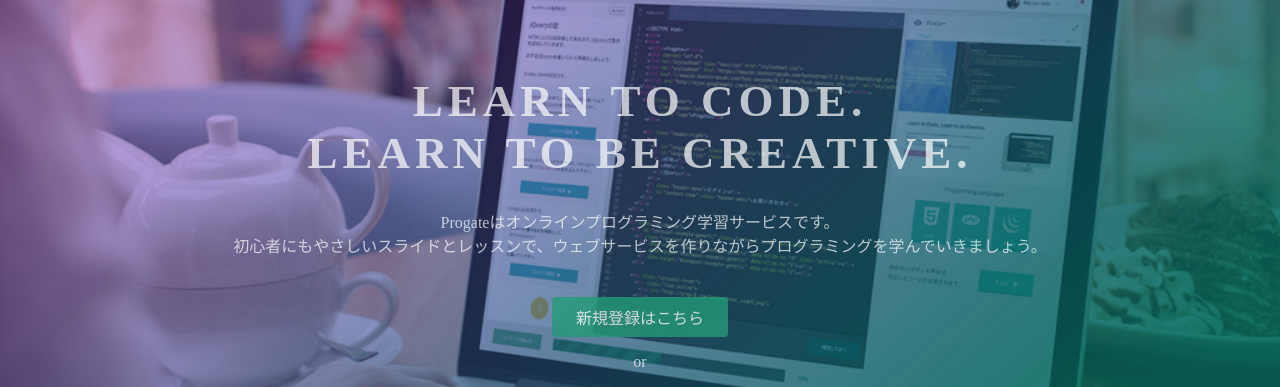
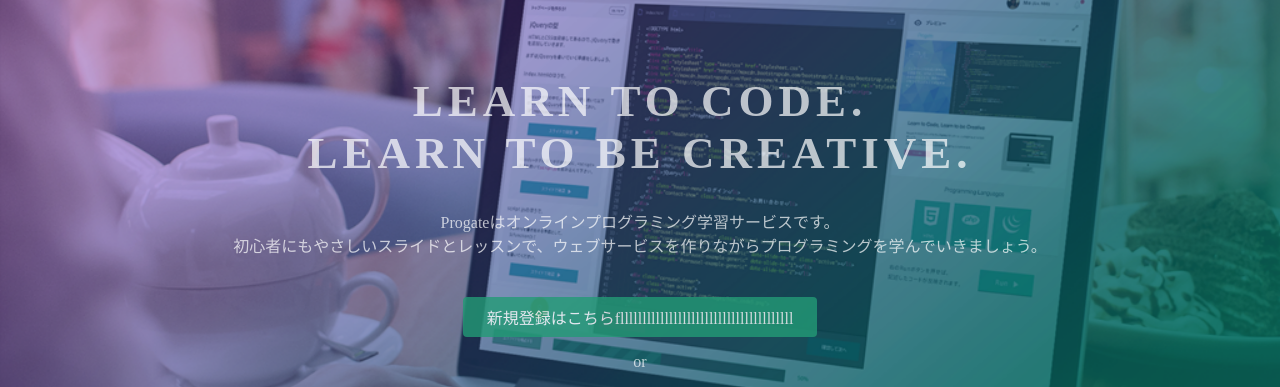
Before and after one commit to ponde0816/pande0816.github.io, a plain HTML site: page index.html in a window 1280 px wide. Shown: the part 135-522 px from the top of the page. Drawn offline with Linux system fonts and the light colour scheme.

Commit message:
Update index.html

```diff
--- a/index.html
+++ b/index.html
@@ -26,7 +26,7 @@
       <h1>LEARN TO CODE.<br>LEARN TO BE CREATIVE.</h1>
       <p>Progateはオンラインプログラミング学習サービスです。<br>初心者にもやさしいスライドとレッスンで、ウェブサービスを作りながらプログラミングを学んでいきましょう。</p>
       <div class="btn-wrapper">
-        <a href="#" class="btn signup">新規登録はこちら</a>
+        <a href="#" class="btn signup">新規登録はこちらflllllllllllllllllllllllllllllllllllllll</a>
         <p>or</p>
         <a href="#" class="btn facebook"><span class="fa fa-facebook"></span>Facebookで登録</a>
         <a href="#" class="btn twitter"><span class="fa fa-twitter"></span>Twitterで登録</a>
```
